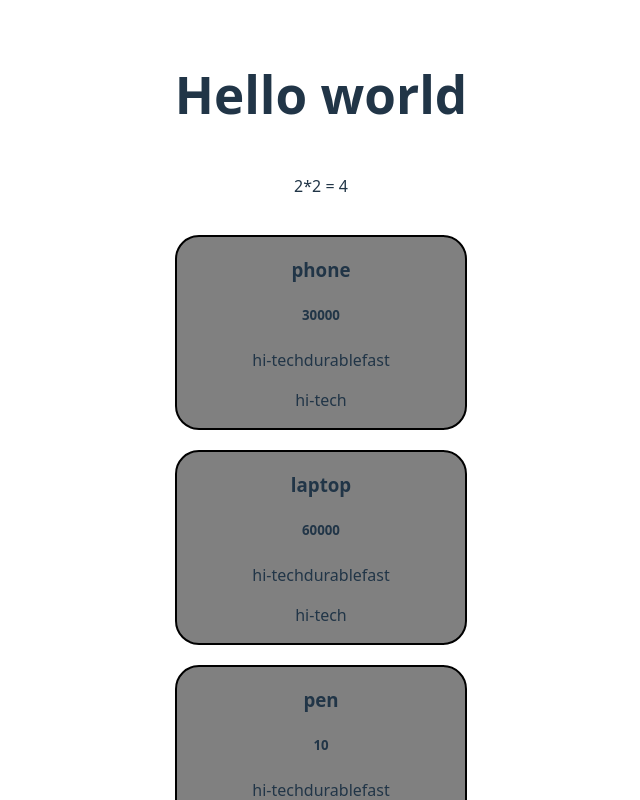
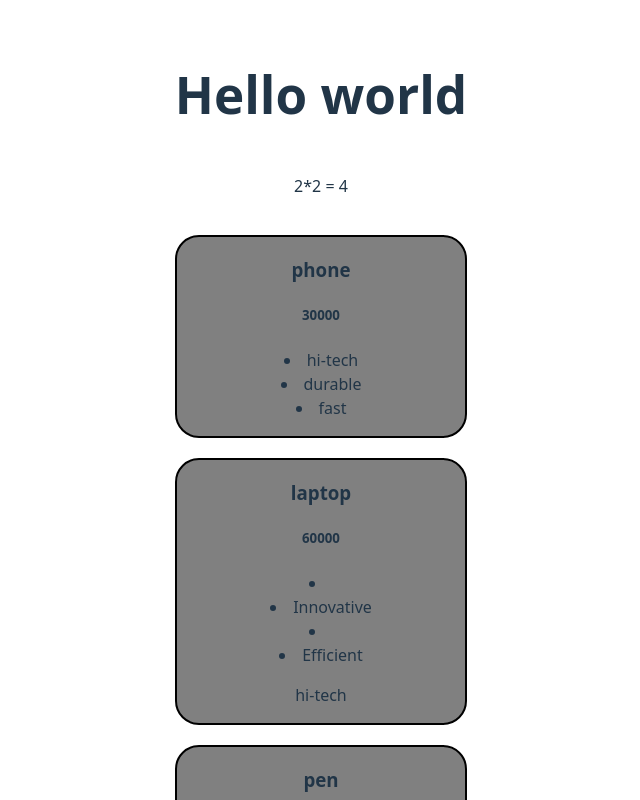
Before and after one commit to tanisha-1909/React, a React (Vite) app in the folder learn/: page / in a window 1280 px wide. Shown: the top 800 px of the page, without its empty margins (319-959 px from the left). Built offline with nearby package versions, Linux system fonts and the light colour scheme.

Commit message:
using map and list to pass props

```diff
--- a/learn/src/Product.jsx
+++ b/learn/src/Product.jsx
@@ -3,11 +3,14 @@ import "./Product.css"
 // taking input of props
 function Product({title,price,features,features2}){
     console.log(features)
+
+    // converting every feature to list
+    const list= features.map((features)=> <li>{features}</li>)
     return(
         <div className="Product">
             <h3>{title}</h3>
             <h5>{price}</h5>
-            <p>{features}</p>
+            <p>{list}</p>
             <p>{features2.a}</p>
         </div>
     );
--- a/learn/src/ProductTab.jsx
+++ b/learn/src/ProductTab.jsx
@@ -3,11 +3,14 @@ import Product from "./Product.jsx";
 function ProductTab (){
     let features_array=["hi-tech","durable","fast"];
     let features_array2={a:"hi-tech", b:"durable", c:"fast"}
+
+    // passing list of components
+    let features_html=[<li>Innovative</li>,<li>Efficient</li>]
     return (
         <>
             {/* react props= props are the information that you pass to jsx tag */}
-            <Product title="phone" price={30000} features={features_array} features2={features_array2}/>
-            <Product title="laptop" price={60000} features={features_array} features2={features_array2}/>
+            <Product title="phone" price={30000} features={features_array} features2={features_array}/>
+            <Product title="laptop" price={60000} features={features_html} features2={features_array2}/>
             <Product title="pen" price={10} features={["hi-tech","durable","fast"]} features2={features_array2}/>
         </>
     )
```
